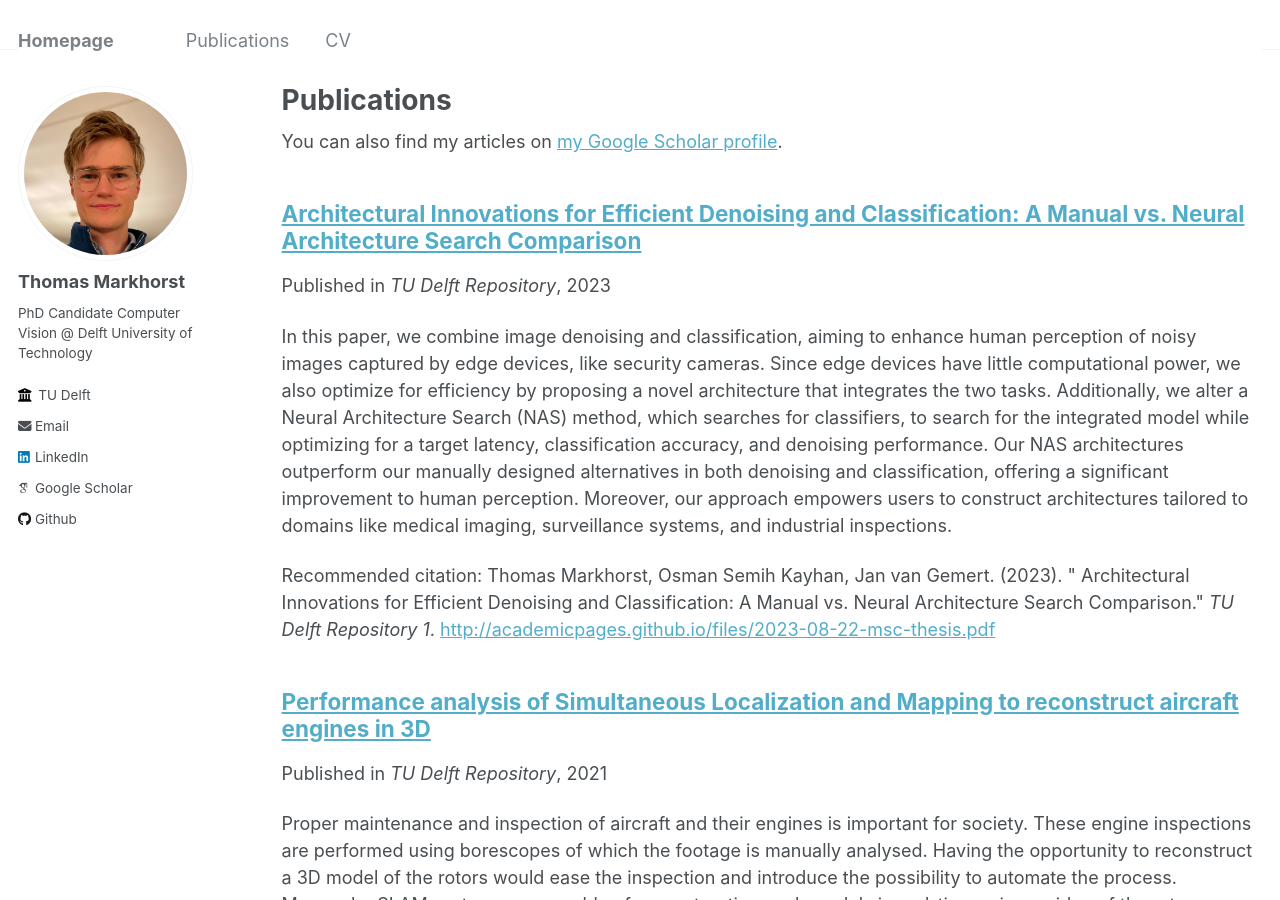
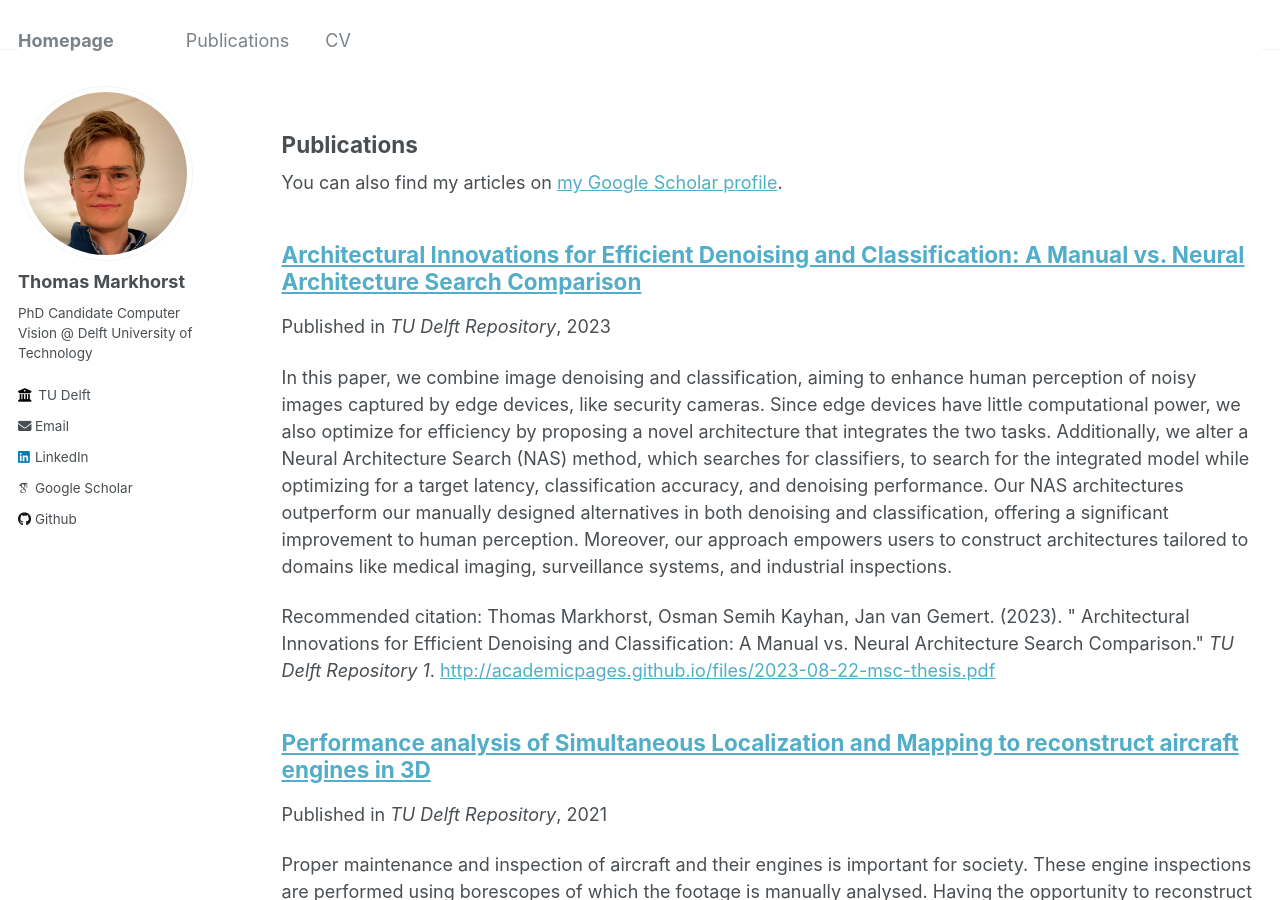
Before and after one commit to Thomas-Markhorst/thomas-markhorst.github.io, a Jekyll site: the page built from _pages/publications.md, in a window 1280 px wide and 900 px high. Built offline with Jekyll 4.4.1, drawn with Linux system fonts in a browser that asks for light colours; some web fonts are replaced.

```diff
--- a/_pages/publications.md
+++ b/_pages/publications.md
@@ -1,10 +1,12 @@
 ---
 layout: archive
-title: "Publications"
+title: ""
 permalink: /publications/
 author_profile: true
 ---
 
+Publications
+------
 {% if site.author.googlescholar %}
   <div class="wordwrap">You can also find my articles on <a href="{{site.author.googlescholar}}">my Google Scholar profile</a>.</div>
 {% endif %}
```
